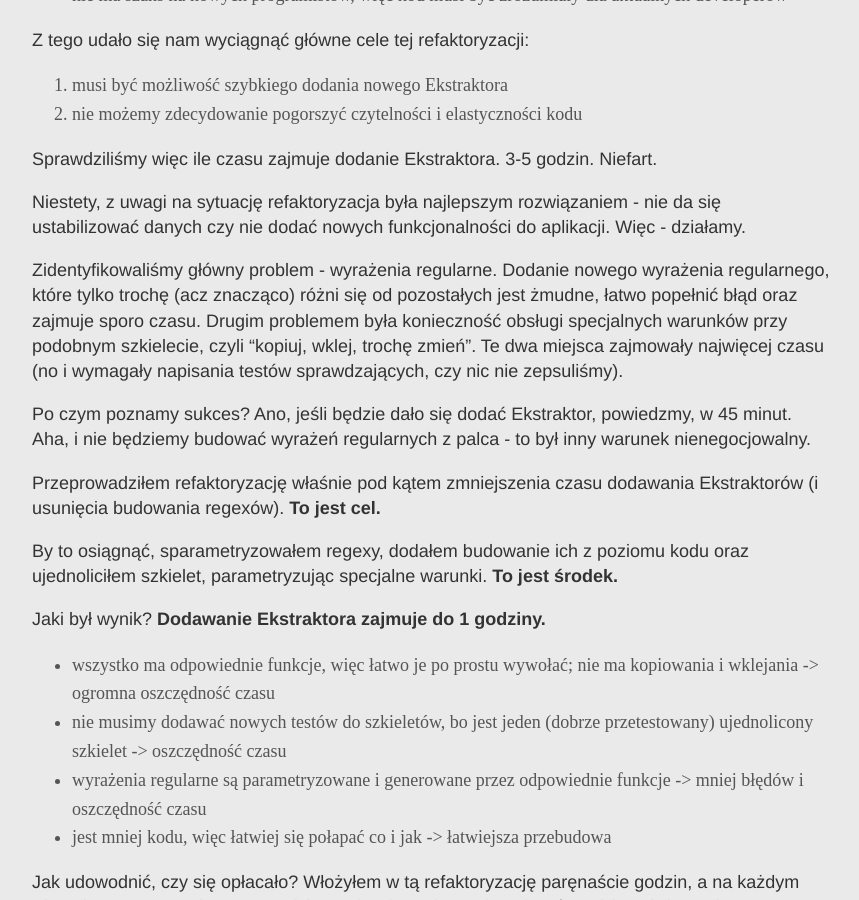
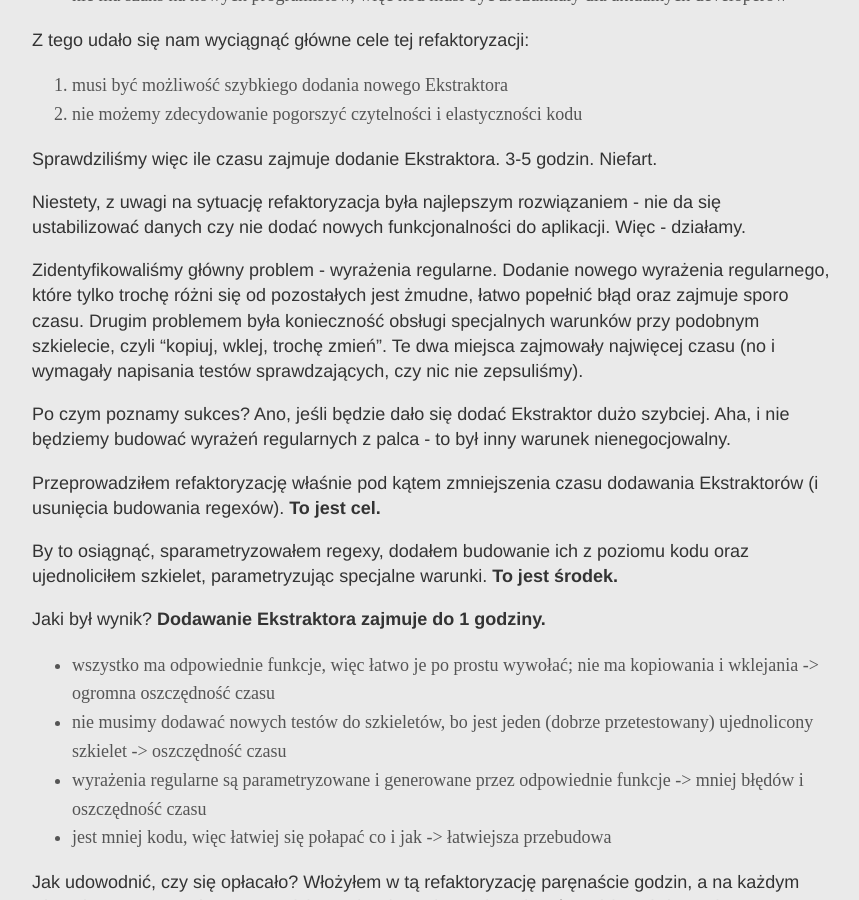
Before and after one commit to ljzolw/ljzolw.github.io, a Jekyll site: the page built from _posts/2018-05-18-oplacalna-refaktoryzacja-co-osiagnac.md, in a window 1280 px wide and 900 px high, scrolled down 10138 px. Shown: the whole window, without its empty margins (208-1067 px from the left). Built offline with Jekyll 4.4.1, drawn with Linux system fonts in a browser that asks for light colours.

Commit message:
Corrected v3

```diff
--- a/_posts/2018-05-18-oplacalna-refaktoryzacja-co-osiagnac.md
+++ b/_posts/2018-05-18-oplacalna-refaktoryzacja-co-osiagnac.md
@@ -210,9 +210,9 @@ Sprawdziliśmy więc ile czasu zajmuje dodanie Ekstraktora. 3-5 godzin. Niefart.
 
 Niestety, z uwagi na sytuację refaktoryzacja była najlepszym rozwiązaniem - nie da się ustabilizować danych czy nie dodać nowych funkcjonalności do aplikacji. Więc - działamy.
 
-Zidentyfikowaliśmy główny problem - wyrażenia regularne. Dodanie nowego wyrażenia regularnego, które tylko trochę (acz znacząco) różni się od pozostałych jest żmudne, łatwo popełnić błąd oraz zajmuje sporo czasu. Drugim problemem była konieczność obsługi specjalnych warunków przy podobnym szkielecie, czyli "kopiuj, wklej, trochę zmień". Te dwa miejsca zajmowały najwięcej czasu (no i wymagały napisania testów sprawdzających, czy nic nie zepsuliśmy).
+Zidentyfikowaliśmy główny problem - wyrażenia regularne. Dodanie nowego wyrażenia regularnego, które tylko trochę różni się od pozostałych jest żmudne, łatwo popełnić błąd oraz zajmuje sporo czasu. Drugim problemem była konieczność obsługi specjalnych warunków przy podobnym szkielecie, czyli "kopiuj, wklej, trochę zmień". Te dwa miejsca zajmowały najwięcej czasu (no i wymagały napisania testów sprawdzających, czy nic nie zepsuliśmy).
 
-Po czym poznamy sukces? Ano, jeśli będzie dało się dodać Ekstraktor, powiedzmy, w 45 minut. Aha, i nie będziemy budować wyrażeń regularnych z palca - to był inny warunek nienegocjowalny.
+Po czym poznamy sukces? Ano, jeśli będzie dało się dodać Ekstraktor dużo szybciej. Aha, i nie będziemy budować wyrażeń regularnych z palca - to był inny warunek nienegocjowalny.
 
 Przeprowadziłem refaktoryzację właśnie pod kątem zmniejszenia czasu dodawania Ekstraktorów (i usunięcia budowania regexów). **To jest cel.**
 
```
